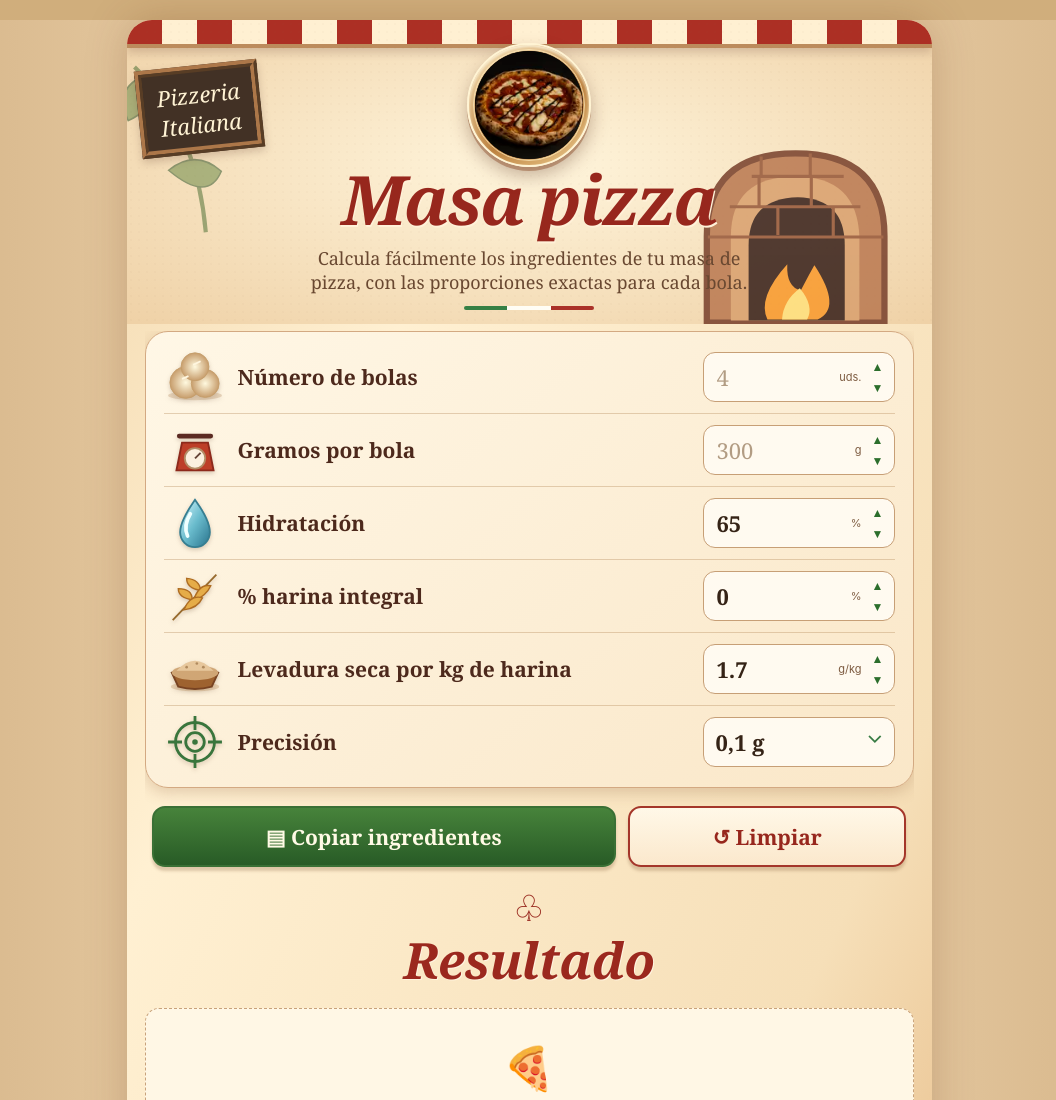
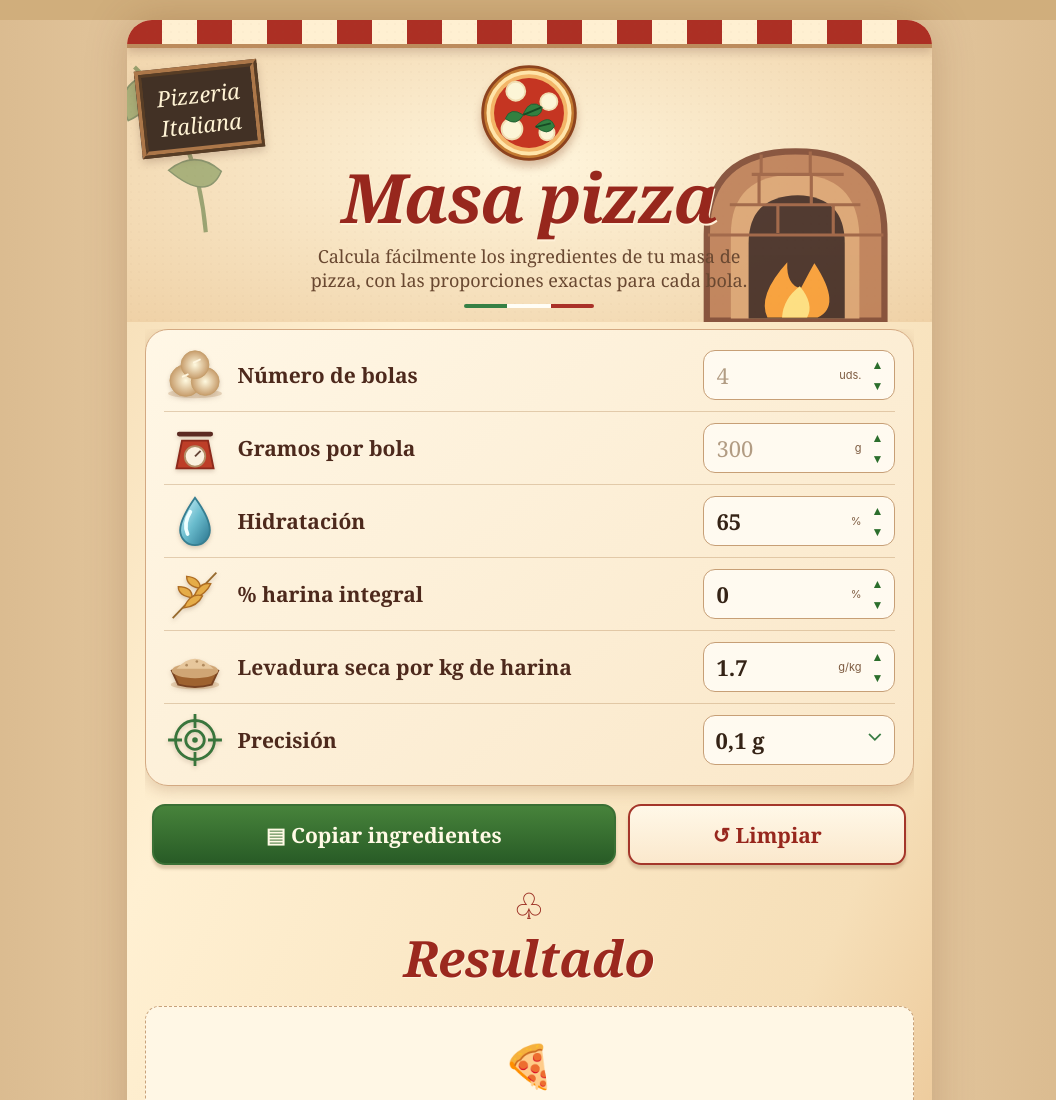
Before and after one commit to jrabassedas/Masa-pizza, a plain HTML site: page index.html in a window 1280 px wide. Shown: the top 1100 px of the page, without its empty margins (111-1167 px from the left). Drawn offline with Linux system fonts and the light colour scheme.

Commit message:
Restaurar la pizza ilustrada anterior manteniendo iconos mejorados

```diff
--- a/index.html
+++ b/index.html
@@ -157,18 +157,6 @@ table{padding:4px 8px 10px}td{font-size:clamp(14px,4vw,18px);padding:8px 2px}
 @media(max-width:350px){.field-row{grid-template-columns:30px minmax(0,1fr) 87px;gap:4px}.field-illustration svg{width:29px}.unit{display:none}.input-wrap input{padding-right:25px}.stat-value{font-size:19px}}
 
 
-/* Fotografía integrada en un emblema de estilo pizzería italiana */
-.pizza-photo-badge{
-  display:grid;place-items:center;position:relative;z-index:4;
-  width:124px;height:124px;margin:-18px auto -5px;padding:6px;
-  background:linear-gradient(145deg,#fae6bc,#bd823f 60%,#efcf92);
-  border:2px solid #fff4d4;border-radius:50%;
-  box-shadow:0 4px 0 #8d4d2873,0 9px 18px #5b321d59,inset 0 2px 3px #fffcebbd;
-}
-.pizza-photo-badge:after{content:"";position:absolute;inset:4px;border:1px solid #fff0c4a8;border-radius:50%;pointer-events:none}
-.pizza-photo{display:block;width:100%;height:100%;object-fit:cover;border-radius:50%;
-  filter:sepia(.065) saturate(1.1) contrast(1.04);background:#1a100d}
-@media(max-width:630px){.pizza-photo-badge{width:91px;height:91px;padding:4px;margin:-10px auto -1px}}
 </style>
 </head>
 
@@ -195,7 +183,14 @@ table{padding:4px 8px 10px}td{font-size:clamp(14px,4vw,18px);padding:8px 2px}
  <path d="M70 8V27M117 5V27M68 28V56M118 28V56M86 57V83M139 57V84" stroke="#955739" stroke-width="3"/>
 </svg>
 <div class="hero-body">
-<div class="pizza-photo-badge"><img class="pizza-photo" src="./images/pizza-real.webp" alt="Pizza napolitana" width="124" height="124" fetchpriority="high" decoding="async"></div>
+<svg class="pizza-logo" viewBox="0 0 110 110" role="img" aria-label="Logo de pizza">
+<circle cx="55" cy="55" r="49" fill="#C47B32" stroke="#8D431E" stroke-width="3"/>
+<circle cx="55" cy="55" r="43" fill="#F3B568" stroke="#FFE5AA" stroke-width="4"/>
+<circle cx="55" cy="55" r="37" fill="#C53522"/>
+<g fill="#FCF5D6" stroke="#F0DEB3" stroke-width="2"><circle cx="41" cy="32" r="10"/><circle cx="76" cy="43" r="9"/><circle cx="37" cy="72" r="11"/><circle cx="74" cy="76" r="8"/></g>
+<g fill="#328040" stroke="#226032"><path d="M49 56Q56 39 69 49Q68 63 49 56Z"/><path d="M49 57Q35 48 30 61Q42 70 49 57Z"/><path d="M62 69Q77 55 82 69Q75 81 62 69Z"/></g>
+<path d="M49 57L68 49M62 70L78 66" stroke="#174A24" stroke-width="2"/>
+</svg>
 <h1>Masa pizza</h1>
 <p>Calcula fácilmente los ingredientes de tu masa de pizza, con las proporciones exactas para cada bola.</p>
 <div class="tricolour" aria-hidden="true"></div>
```
